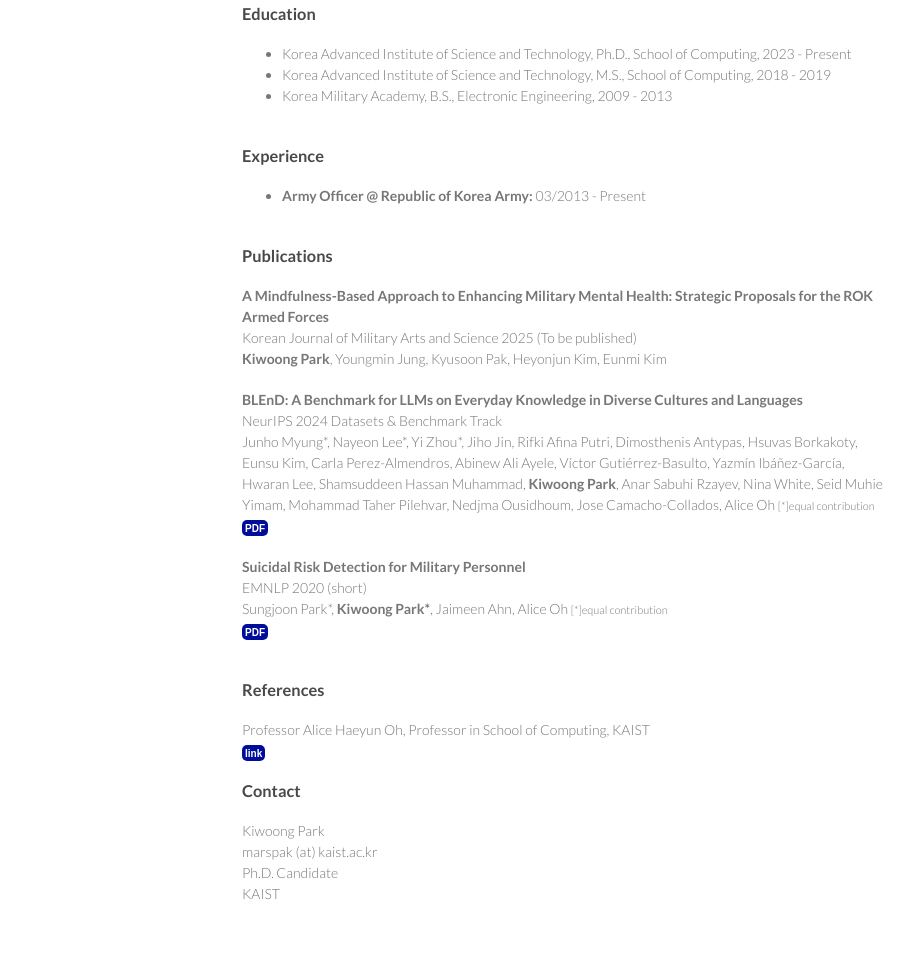
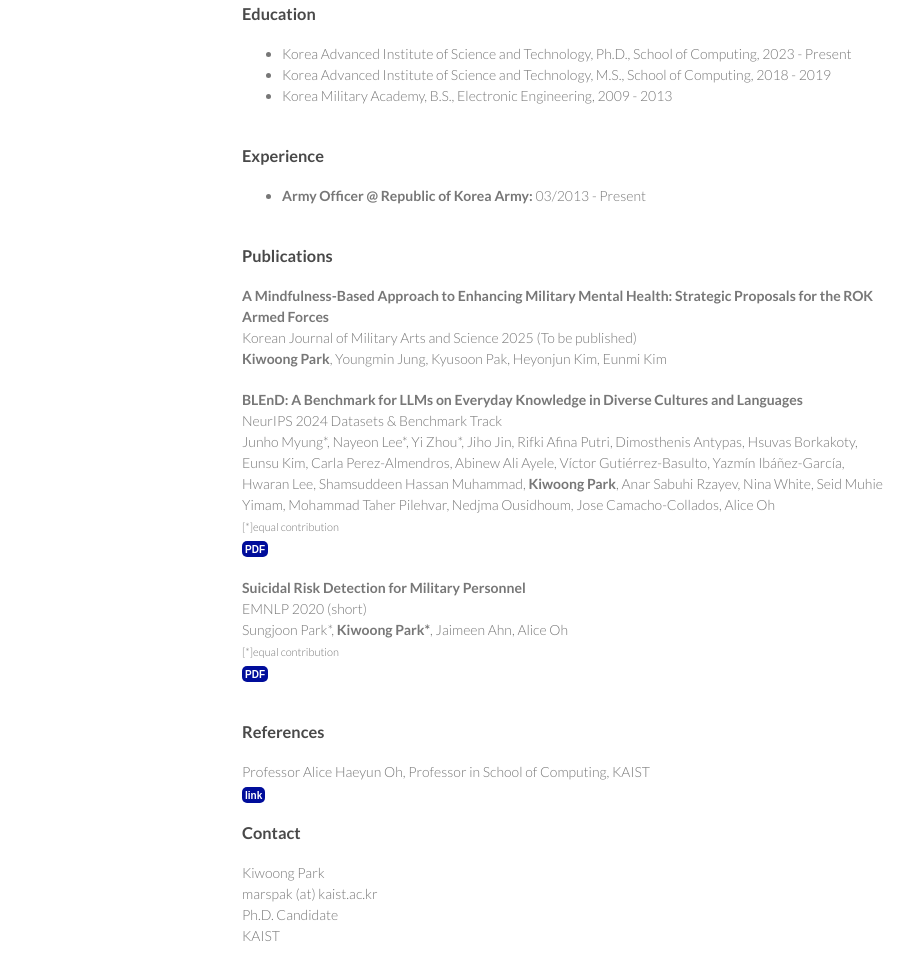
Before and after one commit to marspak/marspak.github.io, a plain HTML site: page index.html in a window 1280 px wide. Shown: the part 319-1298 px from the top of the page, without its empty margins (178-1092 px from the left). Drawn offline with Linux system fonts and the light colour scheme.

Commit message:
Update index.html

```diff
--- a/index.html
+++ b/index.html
@@ -111,7 +111,7 @@
       <p>
         <b>BLEnD: A Benchmark for LLMs on Everyday Knowledge in Diverse Cultures and Languages</b><br>
         NeurIPS 2024 Datasets & Benchmark Track <br>
-        Junho Myung*, Nayeon Lee*, Yi Zhou*, Jiho Jin, Rifki Afina Putri, Dimosthenis Antypas, Hsuvas Borkakoty, Eunsu Kim, Carla Perez-Almendros, Abinew Ali Ayele, Víctor Gutiérrez-Basulto, Yazmín Ibáñez-García, Hwaran Lee, Shamsuddeen Hassan Muhammad, <b>Kiwoong Park</b>, Anar Sabuhi Rzayev, Nina White, Seid Muhie Yimam, Mohammad Taher Pilehvar, Nedjma Ousidhoum, Jose Camacho-Collados, Alice Oh
+        Junho Myung*, Nayeon Lee*, Yi Zhou*, Jiho Jin, Rifki Afina Putri, Dimosthenis Antypas, Hsuvas Borkakoty, Eunsu Kim, Carla Perez-Almendros, Abinew Ali Ayele, Víctor Gutiérrez-Basulto, Yazmín Ibáñez-García, Hwaran Lee, Shamsuddeen Hassan Muhammad, <b>Kiwoong Park</b>, Anar Sabuhi Rzayev, Nina White, Seid Muhie Yimam, Mohammad Taher Pilehvar, Nedjma Ousidhoum, Jose Camacho-Collados, Alice Oh<br>
         <small>[*]equal contribution</small><br>
         <a href="https://arxiv.org/pdf/2406.09948" class="link-button"><b>PDF</b></a>&nbsp;
         <br>
@@ -120,7 +120,7 @@
       <p>
         <b>Suicidal Risk Detection for Military Personnel</b><br>
         EMNLP 2020 (short) <br>
-        Sungjoon Park*, <b>Kiwoong Park*</b>, Jaimeen Ahn, Alice Oh
+        Sungjoon Park*, <b>Kiwoong Park*</b>, Jaimeen Ahn, Alice Oh<br>
         <small>[*]equal contribution</small><br>
         <a href="https://aclanthology.org/2020.emnlp-main.198.pdf" class="link-button"><b>PDF</b></a>&nbsp;
         <br>
```
